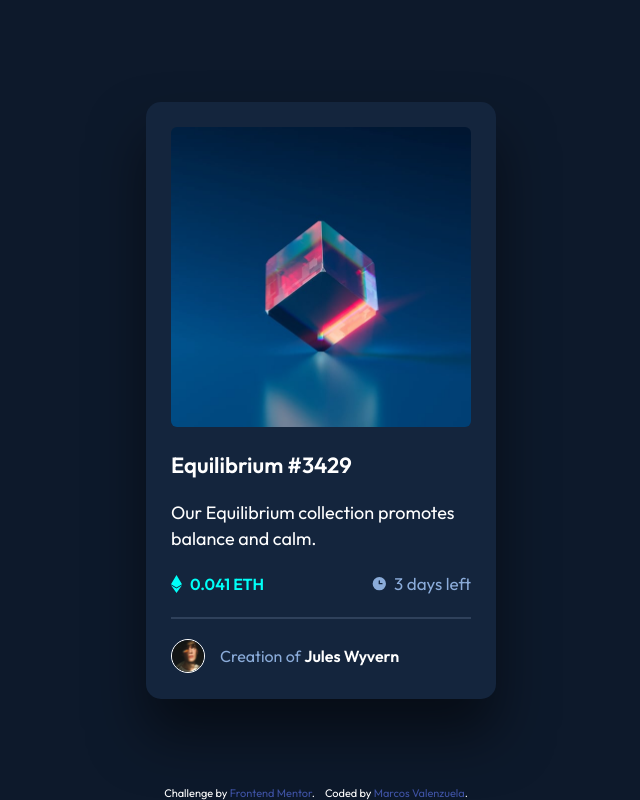
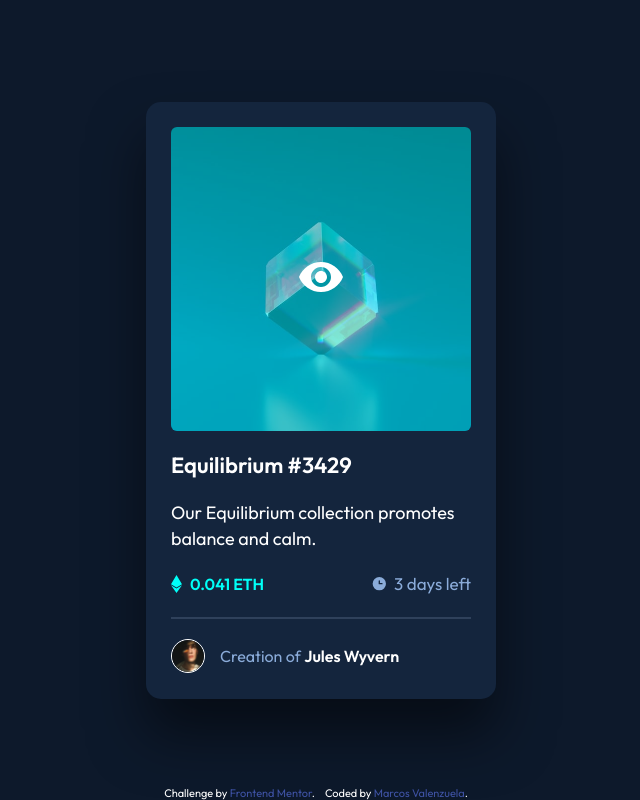
Before and after one commit to Dantalian5/NFT-preview-card-component, a plain HTML site: page index.html in a window 1280 px wide. In both pictures the pointer is over the element 640 px from the left and 278 px from the top of the page. Shown: the whole page, without its empty margins (319-959 px from the left). Drawn offline with Linux system fonts and the light colour scheme.

Commit message:
last added

```diff
--- a/index.html
+++ b/index.html
@@ -11,7 +11,6 @@
 
   <main class="nft-card" aria-label="nft-card">
     <div class="img-container">
-      <a href="#"> <img class="hover-efect" src="./images/icon-view.svg"></a>
       <img class="img-real" src="./images/image-equilibrium.jpg" alt="nft-image">
     </div>
     <a href="#"><h1 class="nft-name">Equilibrium #3429</h1></a>
--- a/style.css
+++ b/style.css
@@ -3,6 +3,7 @@
    /*Primary*/
     --p-soft-blue: hsl(215, 51%, 70%, 1);
     --p-cyan: hsl(178, 100%, 50%, 1);
+    --p-cyan-trans: hsl(178, 100%, 50%, .5);
    /*Neutral*/
     --n-very-dark-blue1: hsl(217, 54%, 11%, 1);
     --n-very-dark-blue2: hsl(216, 50%, 16%, 1);
@@ -49,18 +50,22 @@ body{
     position: relative;
     top: 0;
     width: 100%;
-    height: auto;
+    height: 100%;
     border-radius: 6px;
 }
-.img-container .hover-efect{
+.nft-card .img-container:hover::after{
     position: absolute;
     top: 0;
     left: 0;
-    width: 300px;
-    height: 300px;
-
-    height: auto;
+    width: 100%;
+    height: 100%;
+    display: flex;
+    align-items: center;
+    justify-content: center;
+    content: url('./images/icon-view.svg');
+    background-color: var(--p-cyan-trans);
     border-radius: 6px;
+    cursor: pointer;
 }
 .nft-card h1{
     font-weight: 600;
```
